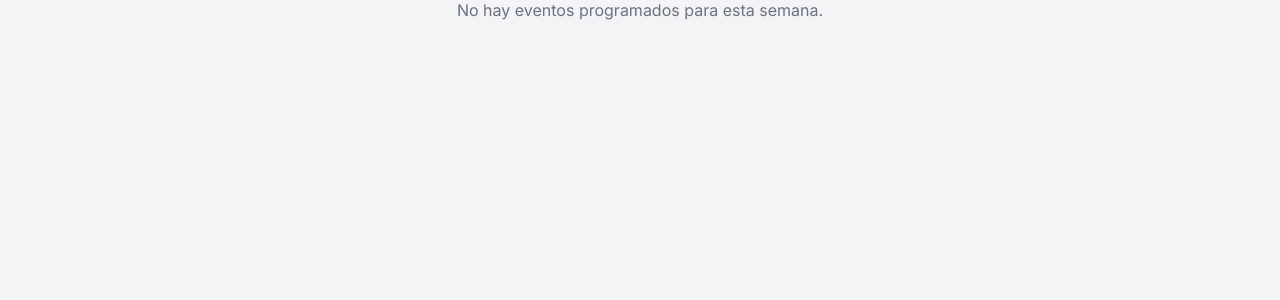
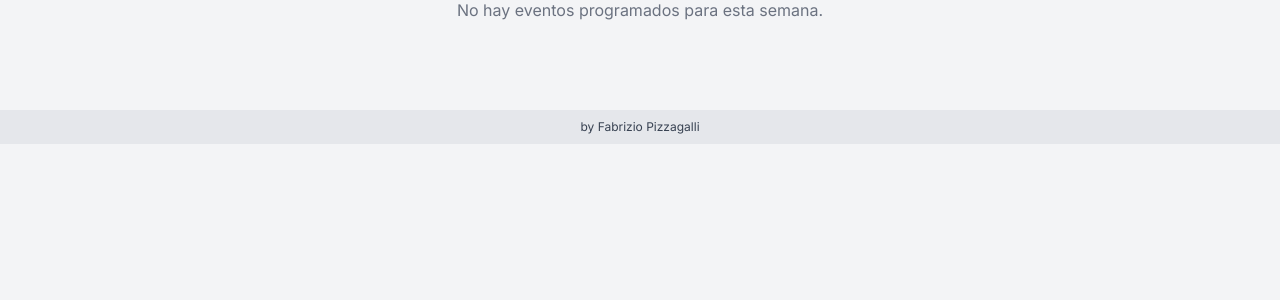
Before and after one commit to Fpizzagalli/Cmf-results, a Flask app: page /api/events in a window 1280 px wide. Shown: the part 407-707 px from the top of the page. Run offline with Flask 3, Linux system fonts and the light colour scheme; data that the repository does not hold is empty; some libraries are stand-ins or nearby versions.

Commit message:
new footer Fabrizio Pizzagalli

```diff
--- a/templates/calendario.html
+++ b/templates/calendario.html
@@ -54,6 +54,14 @@
         }
         .nav-button-secondary:hover {
             background-color: #d1d5db;
+        }
+        .footer-text {
+            background-color: #e5e7eb; /* slightly darker than #f3f4f6 */
+            font-size: 0.75rem;  /* small text */
+            text-align: center;
+            color: #374151;       /* darker gray for contrast */
+            padding: 0.5rem 0;
+            margin-top: 1rem;
         }
     </style>
 </head>
@@ -195,4 +203,7 @@
     renderCalendar();
 </script>
 </body>
+<footer>
+  <p class="footer-text">by Fabrizio Pizzagalli</p>
+</footer>
 </html>
```
